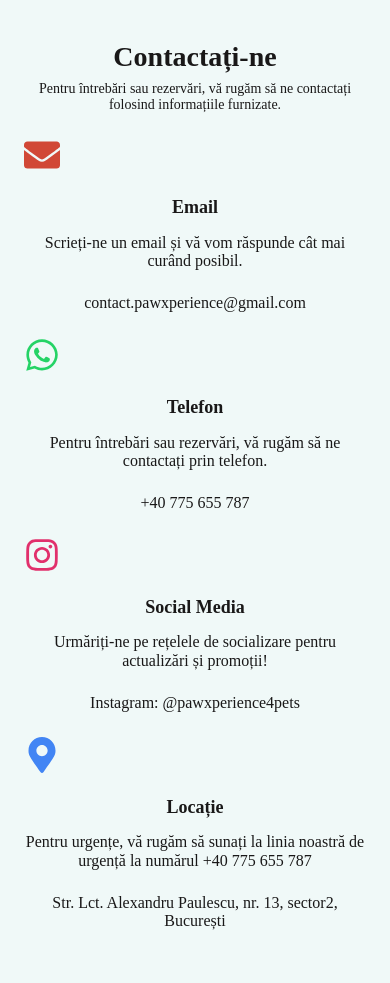
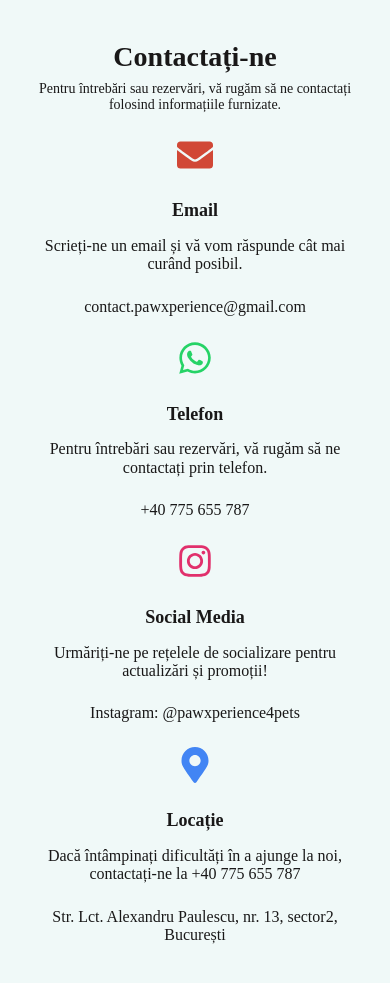
Before and after one commit to Flavius-Pantucu/pawxperience, a React app: page /cat-hotel in a window 390 px wide. Shown: the part 5520-6503 px from the top of the page. Built offline with nearby package versions, Linux system fonts and the light colour scheme; grey boxes are pictures that could not be loaded; a web font is replaced by a local one.

Commit message:
small edits

```diff
--- a/src/components/common/Contact/contact.css
+++ b/src/components/common/Contact/contact.css
@@ -119,18 +119,30 @@
 @media (max-width: 1200px) {
   .contact-title-heading {
     font-size: 40px;
+    text-align: center;
   }
   .contact-title-text {
     font-size: 18px;
+    text-align: center;
   }
   .contact-info-title {
     font-size: 22px;
+    text-align: center;
   }
   .contact-info-description {
     font-size: 18px;
+    text-align: center;
   }
   .contact-info-value {
+    text-align: center;
     font-size: 18px;
+  }
+  .contact-icon {
+    text-align: center;
+    width: 100%;
+  }
+  .contact-row {
+    flex-direction: column;
   }
 }
 
@@ -149,26 +161,19 @@
 @media (max-width: 767px) {
   .contact-title-heading {
     font-size: 32px;
-    text-align: center;
   }
   .contact-title-text {
     font-size: 14px;
-    text-align: center;
   }
-  .contact-row {
-    flex-direction: column;
-  }
+
   .contact-info-title {
     font-size: 18px;
-    text-align: center;
   }
   .contact-info-description {
     font-size: 16px;
-    text-align: center;
   }
   .contact-info-value {
     font-size: 16px;
-    text-align: center;
   }
 }
 
--- a/src/components/common/Contact/contact.js
+++ b/src/components/common/Contact/contact.js
@@ -36,7 +36,7 @@ const data = [
     icon: <FaMapMarkerAlt size={36} color="#4285F4" />,
     title: "Locație",
     description:
-      "Pentru urgențe, vă rugăm să sunați la linia noastră de urgență la numărul +40 775 655 787",
+      "Dacă întâmpinați dificultăți în a ajunge la noi, contactați-ne la +40 775 655 787",
     value: "Str. Lct. Alexandru Paulescu, nr. 13, sector2, București",
   },
 ];
@@ -57,7 +57,7 @@ const Contact = () => {
         <div className="contact-row">
           {data.map((item, index) => (
             <div className="contact-row-content" key={index}>
-              {item.icon}
+              <div className="contact-icon">{item.icon}</div>
               <div className="contact-info">
                 <h3 className="contact-info-title">{item.title}</h3>
                 <p className="contact-info-description"> {item.description}</p>
--- a/src/components/main-page/MainPageInfo/main-page-info.css
+++ b/src/components/main-page/MainPageInfo/main-page-info.css
@@ -86,13 +86,13 @@
   .main-page-info-title {
     font-size: 34px;
   }
+  .main-page-info-container {
+    grid-gap: var(--dl-layout-space-twounits);
+    grid-template-columns: 1fr;
+  }
 }
 
 @media (max-width: 991px) {
-  .main-page-info-container2 {
-    grid-gap: var(--dl-layout-space-twounits);
-    grid-template-columns: 1fr;
-  }
   .main-page-info-tabs-menu {
     gap: var(--dl-layout-space-oneandhalfunits);
   }
--- a/src/components/main-page/MainPageTabsInfo/main-page-tabs-info.css
+++ b/src/components/main-page/MainPageTabsInfo/main-page-tabs-info.css
@@ -86,13 +86,13 @@
   .main-page-tabs-info-title {
     font-size: 34px;
   }
-}
-
-@media (max-width: 991px) {
   .main-page-tabs-info-container {
     grid-gap: var(--dl-layout-space-twounits);
     grid-template-columns: 1fr;
   }
+}
+
+@media (max-width: 991px) {
   .main-page-tabs-info-tabs-menu {
     gap: var(--dl-layout-space-oneandhalfunits);
   }
```
